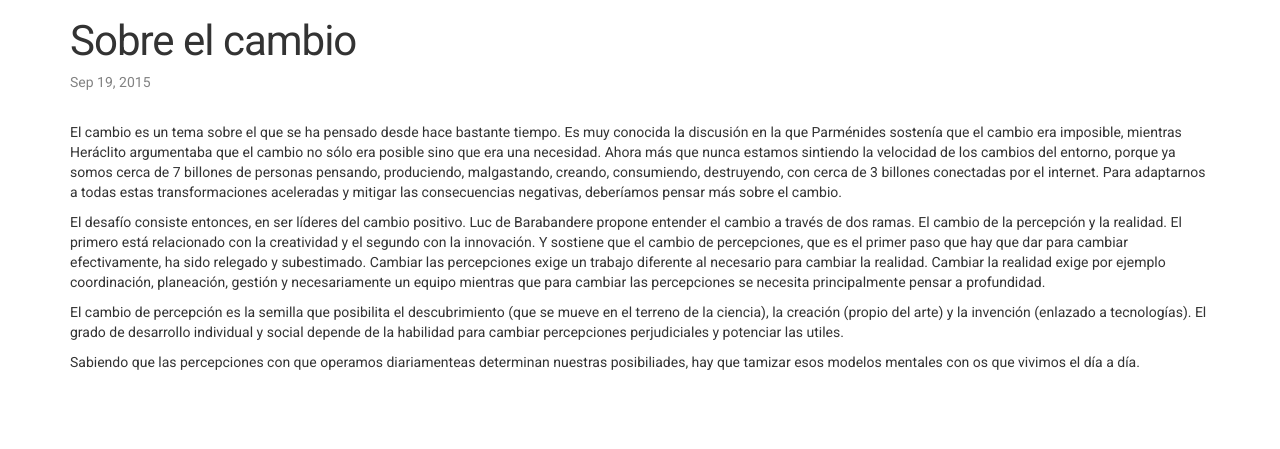
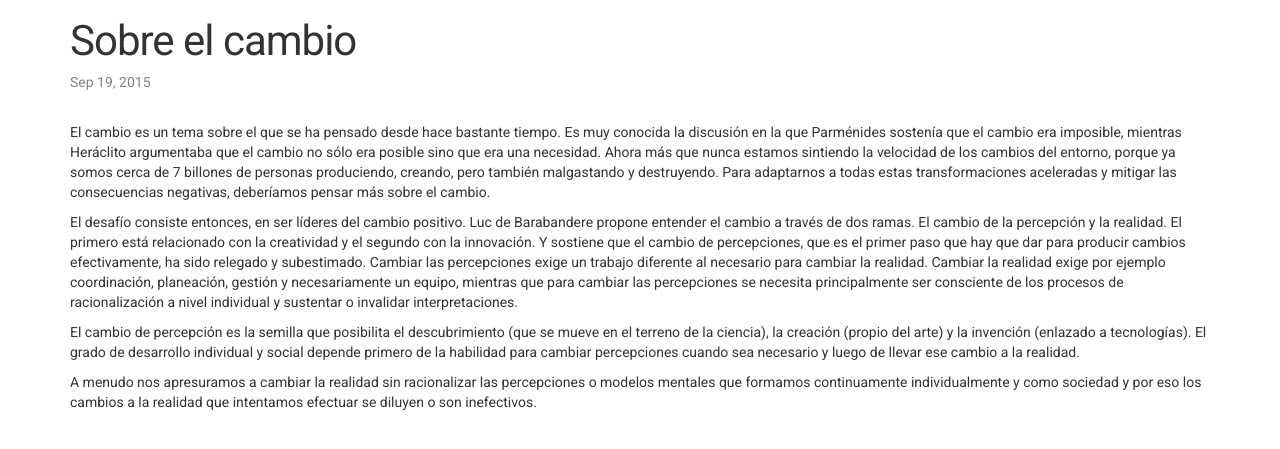
Before and after one commit to juandavidac/test-jekyll, a Jekyll site: the page built from _posts/2015-09-14-welcome-to-jekyll.markdown, in a window 1280 px wide. Shown: the top 449 px of the page. Built offline with Jekyll 4.4.1, drawn with Linux system fonts in a browser that asks for light colours.

Commit message:
update posts

```diff
--- a/_posts/2015-09-14-welcome-to-jekyll.markdown
+++ b/_posts/2015-09-14-welcome-to-jekyll.markdown
@@ -4,10 +4,10 @@ title:  "Sobre el cambio"
 date:   2015-09-19 20:52:18
 categories: jekyll update
 ---
-El cambio es un tema sobre el que se ha pensado desde hace bastante tiempo.  Es muy conocida la discusión en la que Parménides sostenía que el cambio era imposible, mientras Heráclito argumentaba que el cambio no sólo era posible sino que era una necesidad.   Ahora más que nunca estamos sintiendo la velocidad de los cambios del entorno, porque ya somos cerca de 7 billones de personas pensando, produciendo, malgastando, creando, consumiendo, destruyendo, con cerca de 3 billones conectadas por el internet.  Para adaptarnos a todas estas transformaciones aceleradas y mitigar las consecuencias negativas, deberíamos pensar más sobre el cambio.
+El cambio es un tema sobre el que se ha pensado desde hace bastante tiempo.  Es muy conocida la discusión en la que Parménides sostenía que el cambio era imposible, mientras Heráclito argumentaba que el cambio no sólo era posible sino que era una necesidad.   Ahora más que nunca estamos sintiendo la velocidad de los cambios del entorno, porque ya somos cerca de 7 billones de personas produciendo, creando, pero también malgastando y destruyendo.  Para adaptarnos a todas estas transformaciones aceleradas y mitigar las consecuencias negativas, deberíamos pensar más sobre el cambio.
 
-El desafío consiste entonces, en ser líderes del cambio positivo.  Luc de Barabandere propone entender el cambio a través de dos ramas.  El cambio de la percepción y la realidad.   El primero está relacionado con la creatividad y el segundo con la innovación.  Y sostiene que el cambio de percepciones, que es el primer paso que hay que dar para cambiar efectivamente, ha sido relegado y subestimado.  Cambiar las percepciones exige un trabajo diferente al necesario para cambiar la realidad. Cambiar la realidad exige por ejemplo coordinación, planeación, gestión y necesariamente un equipo mientras que para cambiar las percepciones se necesita principalmente pensar a profundidad.
+El desafío consiste entonces, en ser líderes del cambio positivo.  Luc de Barabandere propone entender el cambio a través de dos ramas.  El cambio de la percepción y la realidad.   El primero está relacionado con la creatividad y el segundo con la innovación.  Y sostiene que el cambio de percepciones, que es el primer paso que hay que dar para producir cambios efectivamente, ha sido relegado y subestimado.   Cambiar las percepciones exige un trabajo diferente al necesario para cambiar la realidad. Cambiar la realidad exige por ejemplo coordinación, planeación, gestión y necesariamente un equipo, mientras que para cambiar las percepciones se necesita principalmente ser consciente de los procesos de racionalización a nivel individual y sustentar o invalidar interpretaciones.
 
-El cambio de percepción es la semilla que posibilita el descubrimiento (que se mueve en el terreno de la ciencia), la creación (propio del arte) y la invención (enlazado a tecnologías).  El grado de desarrollo individual y social depende de la habilidad para cambiar percepciones perjudiciales y potenciar las utiles.
+El cambio de percepción es la semilla que posibilita el descubrimiento (que se mueve en el terreno de la ciencia), la creación (propio del arte) y la invención (enlazado a tecnologías).  El grado de desarrollo individual y social depende primero de la habilidad para cambiar percepciones cuando sea necesario y luego de llevar ese cambio a la realidad.
 
-Sabiendo que las percepciones con que operamos diariamenteas determinan nuestras posibiliades, hay que tamizar esos modelos mentales con os que vivimos el día a día.
+A menudo nos apresuramos a cambiar la realidad sin racionalizar las percepciones o modelos mentales que formamos continuamente individualmente y como sociedad y por eso los cambios a la realidad que intentamos efectuar se diluyen o son inefectivos.
```
Also changed, not shown: _posts/2017-06-30-innovacion.markdown (+10 -1 lines).
